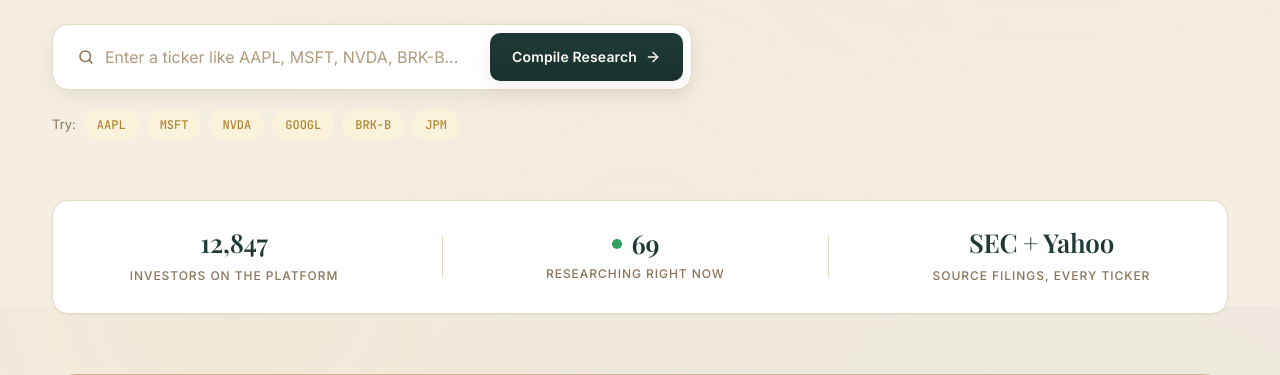
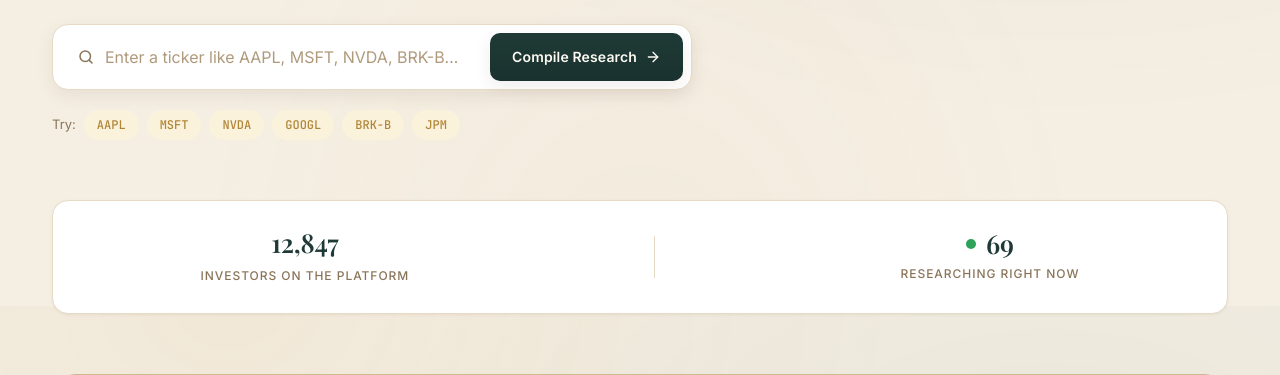
Before and after one commit to stefanotriant-bot/EquityResearchHub, a Flask app: page / in a window 1280 px wide. Shown: the part 494-869 px from the top of the page. Run offline with Flask 3, Linux system fonts and the light colour scheme.

Commit message:
Remove data-source slot from trust bar

```diff
--- a/templates/index.html
+++ b/templates/index.html
@@ -71,11 +71,6 @@
           <span id="trustActiveUsers">—</span>
         </div>
         <div class="trust-stat-label">researching right now</div>
-      </div>
-      <div class="trust-divider" aria-hidden="true"></div>
-      <div class="trust-stat">
-        <div class="trust-stat-value">SEC + Yahoo</div>
-        <div class="trust-stat-label">source filings, every ticker</div>
       </div>
     </div>
   </section>
```
